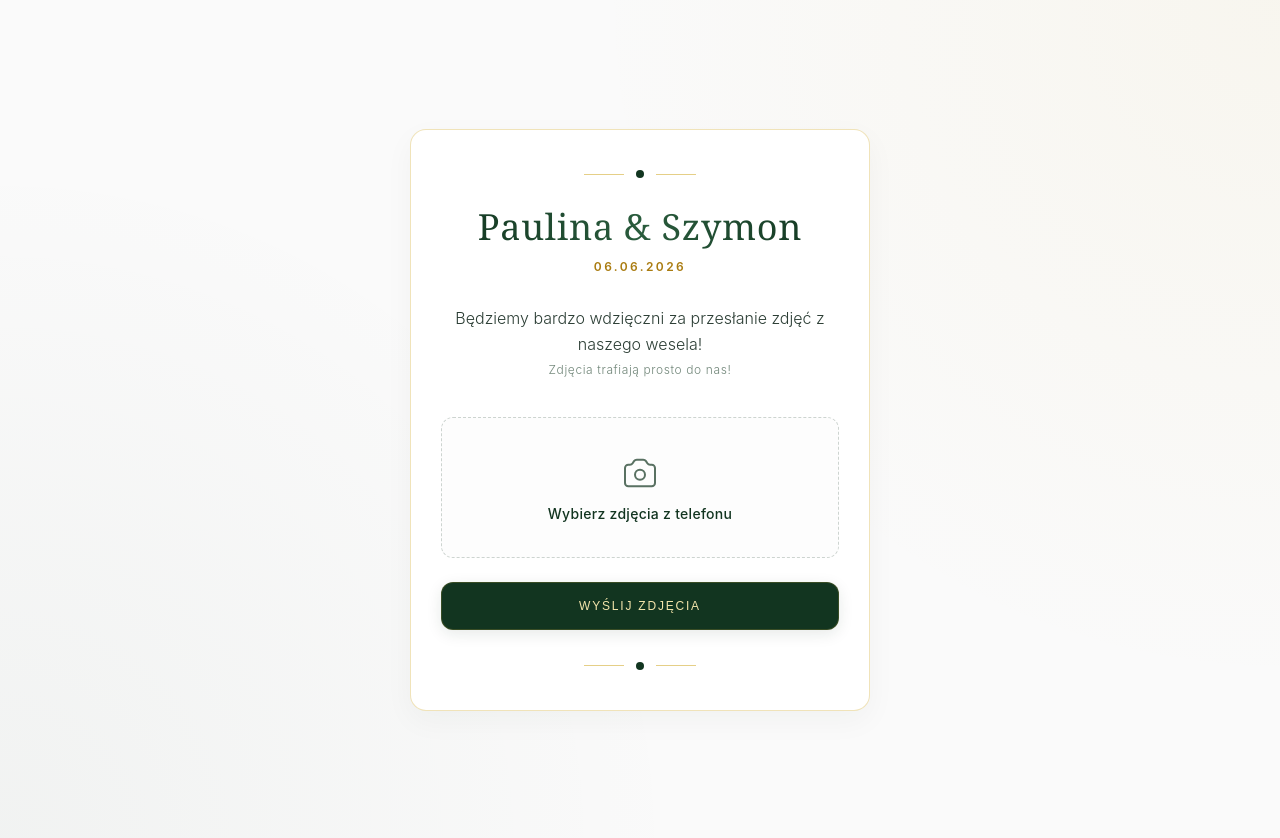
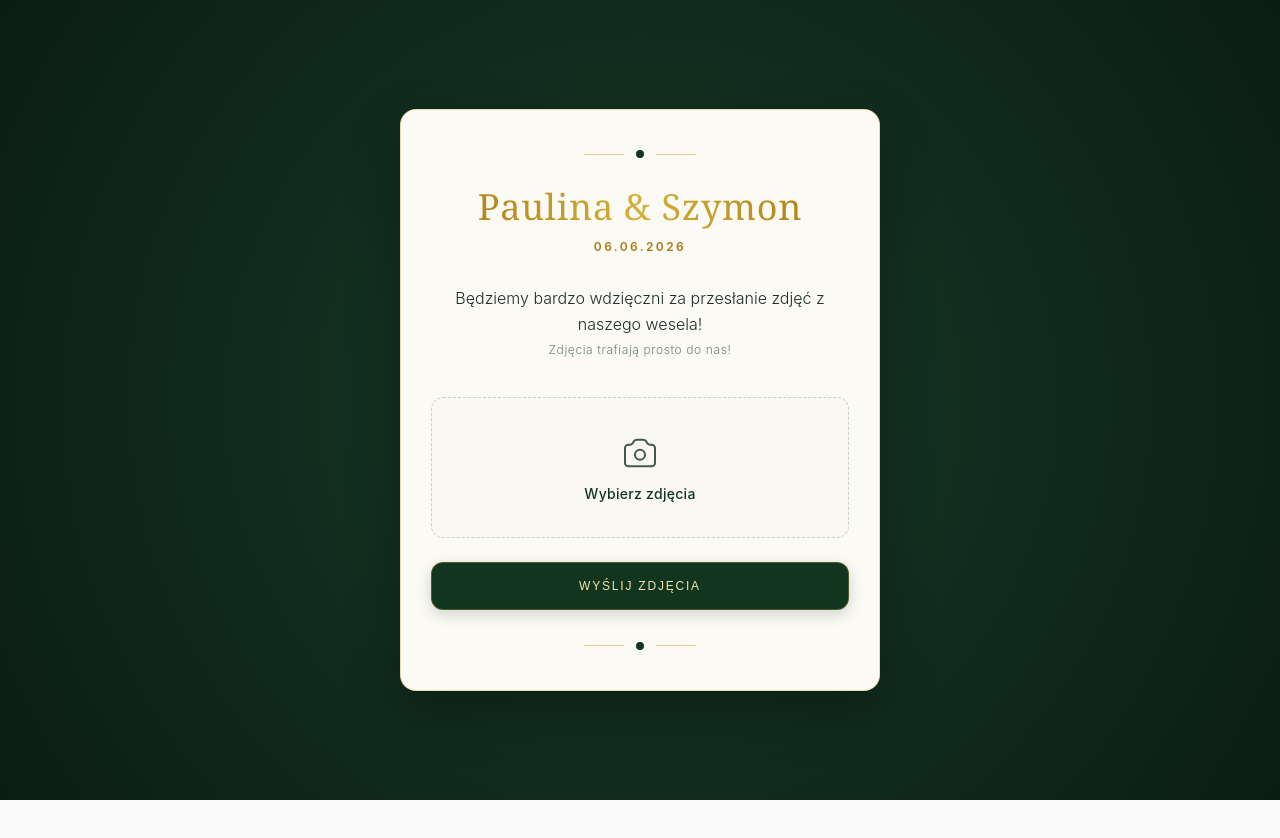
Before and after one commit to szymonking99/wesele-uploader-premium, a Next.js app: page / in a window 1280 px wide. After the commit the page ends 800 px from the top, so only its background shows below. Built offline with nearby package versions, Linux system fonts and the light colour scheme.

Commit message:
Apply premium deep emerald background with ivory card

```diff
--- a/app/page.tsx
+++ b/app/page.tsx
@@ -60,9 +60,29 @@ export default function Home() {
   };
 
   return (
-    <div style={{ display: "flex", alignItems: "center", justifyContent: "center", minHeight: "100vh", padding: "20px" }}>
-      {/* Centralna karta - styl luksusowej papeterii weselnej */}
-      <div className="wedding-card" style={{ width: "100%", maxWidth: "460px", padding: "40px 30px", textAlign: "center", boxSizing: "border-box" }}>
+    /* NOWOŚĆ: Głębokie, butelkowo-zielone tło ślubne z delikatnym radialnym poświatem starego złota */
+    <div style={{
+      display: "flex",
+      alignItems: "center",
+      justifyContent: "center",
+      minHeight: "100vh",
+      padding: "20px",
+      backgroundColor: "#0F261A",
+      backgroundImage: "radial-gradient(circle at 50% 50%, #163B28 0%, #0B1D14 100%)",
+      boxSizing: "border-box"
+    }}>
+      {/* Centralna karta - styl luksusowej, jasnokremowej papeterii (Ivory) */}
+      <div className="wedding-card" style={{
+        width: "100%",
+        maxWidth: "480px",
+        padding: "40px 30px",
+        textAlign: "center",
+        boxSizing: "border-box",
+        backgroundColor: "#FCFAF5",
+        border: "1px solid rgba(212, 175, 55, 0.4)",
+        borderRadius: "16px",
+        boxShadow: "0 20px 50px rgba(0, 0, 0, 0.3)"
+      }}>
 
         {/* Górny ozdobny detal */}
         <div style={{ display: "flex", justifyContent: "center", alignItems: "center", gap: "12px", marginBottom: "24px" }}>
@@ -71,19 +91,28 @@ export default function Home() {
           <div style={{ width: "40px", height: "1px", backgroundColor: "rgba(212, 175, 55, 0.6)" }} />
         </div>
 
-        {/* Nagłówek z imionami */}
-        <h1 className="wedding-title" style={{ fontSize: "36px", margin: "0 0 8px 0", letterSpacing: "0.02em" }}>
+        {/* Nagłówek z imionami - Złoty gradient */}
+        <h1 style={{
+          fontFamily: "Georgia, Cambria, 'Times New Roman', Times, serif",
+          fontSize: "36px",
+          margin: "0 0 8px 0",
+          letterSpacing: "0.02em",
+          fontWeight: "400",
+          background: "linear-gradient(to right, #AA7C11 0%, #D4AF37 50%, #AA7C11 100%)",
+          WebkitBackgroundClip: "text",
+          WebkitTextFillColor: "transparent"
+        }}>
           Paulina & Szymon
         </h1>
 
-        {/* Złota szlachetna data - TUTAJ POPRAWIONE */}
+        {/* Szlachetna złota data */}
         <p style={{ color: "#AA7C11", letterSpacing: "0.2em", fontSize: "12px", textTransform: "uppercase", fontWeight: "600", margin: "0 0 32px 0" }}>
           06.06.2026
         </p>
 
         {!uploadSuccess ? (
           <>
-            <p style={{ color: "#2C3E35", fontSize: "16px", fontWeight: "300", lineHeight: "1.6", margin: "0 0 4px 0" }}>
+            <p style={{ color: "#1C3026", fontSize: "16px", fontWeight: "300", lineHeight: "1.6", margin: "0 0 4px 0" }}>
               Będziemy bardzo wdzięczni za przesłanie zdjęć z naszego wesela!
             </p>
             <p style={{ color: "rgba(18, 53, 32, 0.6)", fontSize: "12px", fontWeight: "300", letterSpacing: "0.05em", margin: "0 0 40px 0" }}>
@@ -103,27 +132,76 @@ export default function Home() {
                 />
                 <label
                   htmlFor="file-upload"
+                  style={{
+                    display: "flex",
+                    flexDirection: "column",
+                    alignItems: "center",
+                    justifyContent: "center",
+                    padding: "35px 20px",
+                    borderRadius: "12px",
+                    cursor: "pointer",
+                    boxSizing: "border-box",
+                    border: "1px dashed rgba(18, 53, 32, 0.2)",
+                    backgroundColor: "#FAF8F2"
+                  }}
                   className="wedding-upload-area"
-                  style={{ display: "flex", flexDirection: "column", alignItems: "center", justifyContent: "center", padding: "35px 20px", borderRadius: "12px", cursor: "pointer", boxSizing: "border-box" }}
                 >
-                  {/* Ikona aparatu */}
-                  <svg style={{ width: "40px", height: "40px", color: "rgba(18, 53, 32, 0.7)", marginBottom: "12px" }} fill="none" stroke="currentColor" viewBox="0 0 24 24">
+                  {/* Ikona aparatu w kolorze ciemnej zieleni */}
+                  <svg style={{ width: "40px", height: "40px", color: "#123520", opacity: 0.8, marginBottom: "12px" }} fill="none" stroke="currentColor" viewBox="0 0 24 24">
                     <path strokeLinecap="round" strokeLinejoin="round" strokeWidth="1.2" d="M3 9a2 2 0 012-2h.93a2 2 0 001.664-.89l.812-1.22A2 2 0 0110.07 4h3.86a2 2 0 011.664.89l.812 1.22A2 2 0 0018.07 7H19a2 2 0 012 2v9a2 2 0 01-2 2H5a2 2 0 01-2-2V9z" />
                     <circle cx="12" cy="13" r="3" strokeLinecap="round" strokeLinejoin="round" strokeWidth="1.2" />
                   </svg>
 
                   <span style={{ color: "#123520", fontSize: "14px", fontWeight: "500", letterSpacing: "0.02em" }}>
-                    {files && files.length > 0 ? `Wybrano pamiątek: ${files.length}` : "Wybierz zdjęcia z telefonu"}
+                    {files && files.length > 0 ? `Wybrano pamiątek: ${files.length}` : "Wybierz zdjęcia"}
                   </span>
                 </label>
               </div>
 
-              {/* Główny przycisk premium */}
+              {/* Sekcja eleganckiego podglądu zdjęć */}
+              {files && files.length > 0 && (
+                <div style={{ backgroundColor: "#F4F1E9", border: "1px solid rgba(18, 53, 32, 0.08)", borderRadius: "12px", padding: "16px", boxSizing: "border-box" }}>
+                  <p style={{ fontSize: "11px", color: "rgba(18, 53, 32, 0.6)", textTransform: "uppercase", letterSpacing: "0.1em", fontWeight: "600", margin: "0 0 12px 0", textAlign: "left" }}>
+                    Podgląd wybranych plików ({files.length}):
+                  </p>
+                  <div style={{ display: "grid", gridTemplateColumns: "repeat(4, 1fr)", gap: "10px", maxHeight: "180px", overflowY: "auto", paddingRight: "4px" }}>
+                    {Array.from(files).map((file, index) => {
+                      const imageUrl = URL.createObjectURL(file);
+                      return (
+                        <div key={index} style={{ position: "relative", width: "100%", paddingTop: "100%", borderRadius: "8px", overflow: "hidden", border: "1px solid rgba(212, 175, 55, 0.4)", backgroundColor: "#EFECE4" }}>
+                          {/* eslint-disable-next-line @next/next/no-img-element */}
+                          <img
+                            src={imageUrl}
+                            alt={file.name}
+                            style={{ position: "absolute", top: 0, left: 0, width: "100%", height: "100%", objectFit: "cover" }}
+                          />
+                        </div>
+                      );
+                    })}
+                  </div>
+                </div>
+              )}
+
+              {/* Główny przycisk premium w kolorze butelkowej zieleni ze złotym tekstem */}
               <button
                 type="submit"
                 disabled={uploading}
+                style={{
+                  width: "100%",
+                  backgroundColor: "#123520",
+                  color: "#F3E5AB",
+                  border: "1px solid rgba(212, 175, 55, 0.3)",
+                  fontSize: "12px",
+                  textTransform: "uppercase",
+                  letterSpacing: "0.15em",
+                  fontWeight: "500",
+                  padding: "16px 20px",
+                  borderRadius: "12px",
+                  cursor: "pointer",
+                  boxShadow: "0 4px 15px rgba(18, 53, 32, 0.2)",
+                  opacity: uploading ? 0.5 : 1
+                }}
                 className="wedding-btn"
-                style={{ width: "100%", border: "1px solid rgba(212, 175, 55, 0.2)", fontSize: "12px", textTransform: "uppercase", letterSpacing: "0.15em", fontWeight: "500", padding: "16px 20px", borderRadius: "12px", cursor: "pointer", boxShadow: "0 4px 15px rgba(18, 53, 32, 0.1)", opacity: uploading ? 0.5 : 1 }}
               >
                 {uploading ? "Trwa zapisywanie wspomnień..." : "Wyślij zdjęcia"}
               </button>
@@ -142,7 +220,12 @@ export default function Home() {
               <span style={{ fontSize: "20px" }}>❤️</span>
             </div>
 
-            <h2 className="wedding-title" style={{ fontSize: "24px", margin: "0 0 8px 0" }}>
+            <h2 style={{
+              fontFamily: "Georgia, Cambria, 'Times New Roman', Times, serif",
+              fontSize: "24px",
+              margin: "0 0 8px 0",
+              color: "#123520"
+            }}>
               Dziękujemy za przesłane zdjęcia!
             </h2>
 
```
